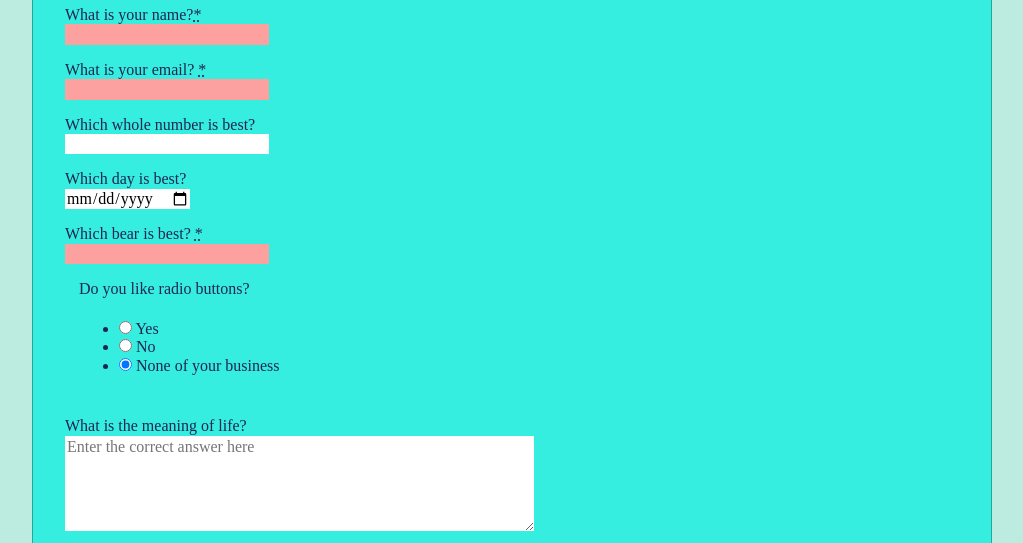
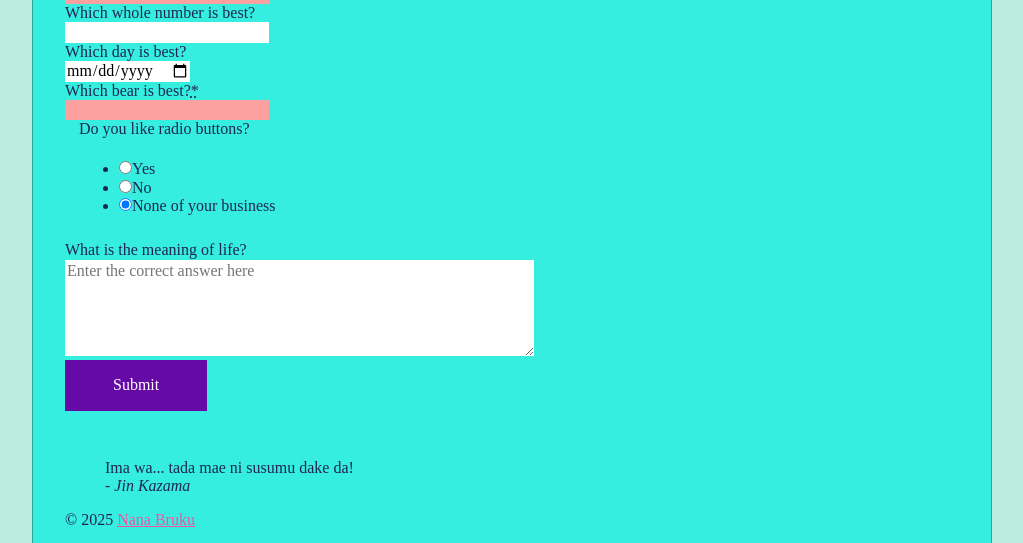
Before and after one commit to NK342-sault/NK342-sault, a plain HTML site: page site/survey.html in a window 1280 px wide. Shown: the part 125-668 px from the top of the page, without its empty margins (128-1151 px from the left). Drawn offline with Linux system fonts and the light colour scheme.

Commit message:
Lab6 Complete

```diff
--- /dev/null
+++ b/site/scripts/nav.js
@@ -0,0 +1,21 @@
+//Creating an array of navigation items
+const navItems = [
+    {href: "index.html", label: "Home"},
+    {href: "links.html", label: "Links"},
+    {href: "glossary.html", label: "Glossary"},
+    {href: "survey.html", label: "Survey"}
+];
+
+//Function to generate the navigation HTML with class for CSS
+function generateNav(items){
+    // Add class 'main-nav' to nav if your CSS uses it
+    const listItems = items.map(item =>
+        `<li><a href="${item.href}">${item.label}</a></li>`
+    ).join("");
+    return `<nav class="main-nav"><ul>${listItems}</ul></nav>`;
+}
+
+//Inserting the navigation into the header
+document.addEventListener("DOMContentLoaded", () => {
+  document.querySelector("header").insertAdjacentHTML("afterbegin", generateNav(navItems));
+});
--- /dev/null
+++ b/site/scripts/survey.js
@@ -0,0 +1,159 @@
+const formFields = [
+    {label: 'What is your name?',
+     type: 'text',
+     name: 'name_field',
+     id: 'name_field',
+     required: true,
+     abbr: true},
+
+    {label: 'What is your email?',
+     type: 'text',
+     name: 'email_field',
+     id: 'email_field',
+     required: true,
+     abbr: true},
+
+    {label: 'Which whole number is best?',
+     type: 'number',
+     name: 'best_whole_number',
+     id: 'best_whole_number',
+     min: 0},
+
+    {label: 'Which day is best?',
+     type: 'date',
+     name: 'best_day',
+     id: 'best_day'},
+
+    {label: 'Which bear is best?',
+     type: 'datalist',
+     name: 'best_bear',
+     id: 'best_bear',
+     list: 'bears',
+     required: true,
+     abbr: true,
+     options: [' ', 'Black', 'Brown', 'Care', 'Panda', 'Polar', 'Teddy']},
+
+
+    {label: 'Do you like radio buttons?',
+     type: 'radio',
+     name: 'enjoys_radio_buttons',
+     options: [
+        { id: 'yes', value: 'yes', label: 'Yes' },
+        { id: 'no', value: 'no', label: 'No' },
+        { id: '?', value: '?', label: 'None of your business', checked: true }
+        ]},
+
+    {label: 'What is the meaning of life?',
+     type: 'textarea',
+     name: 'life',
+     id: 'life_meaning',
+     cols: 50,
+     rows: 5,
+     placeholder: 'Enter the correct answer here'}
+];
+
+function createField(field) {
+    const wrapper = document.createElement("div");
+    wrapper.className = "form-group";
+
+    const label = document.createElement("label");
+    label.htmlFor = field.id || field.name;
+    label.textContent = field.label;
+    if (field.abbr) {
+        const abbr = document.createElement("abbr");
+        abbr.title = "required";
+        abbr.setAttribute("aria-label", "required");
+        abbr.textContent = "*";
+        label.appendChild(abbr);
+    }
+
+    if (field.type === "radio") {
+        const fieldset = document.createElement("fieldset");
+        const legend = document.createElement("legend");
+        legend.appendChild(label);
+        fieldset.appendChild(legend);
+
+        const ul = document.createElement("ul");
+        field.options.forEach(opt => {
+            const li = document.createElement("li");
+            const radio = document.createElement("input");
+            radio.type = "radio";
+            radio.name = field.name;
+            radio.id = opt.id;
+            radio.value = opt.value;
+            if (opt.checked) radio.checked = true;
+
+            const radioLabel = document.createElement("label");
+            radioLabel.htmlFor = opt.id;
+            radioLabel.textContent = opt.label;
+
+            li.appendChild(radio);
+            li.appendChild(radioLabel);
+            ul.appendChild(li);
+        });
+        fieldset.appendChild(ul);
+        wrapper.appendChild(fieldset);
+    } else if (field.type === "datalist") {
+        wrapper.appendChild(label);
+        const input = document.createElement("input");
+        input.setAttribute("list", field.list);
+        input.type = "text";
+        input.name = field.name;
+        input.id = field.id;
+        if (field.required) input.required = true;
+        wrapper.appendChild(input);
+
+        const datalist = document.createElement("datalist");
+        datalist.id = field.list;
+        field.options.forEach(opt => {
+            const option = document.createElement("option");
+            option.value = opt;
+            datalist.appendChild(option);
+        });
+        wrapper.appendChild(datalist);
+    } else if (field.type === "textarea") {
+        wrapper.appendChild(label);
+        const textarea = document.createElement("textarea");
+        textarea.name = field.name;
+        textarea.id = field.id;
+        if (field.cols) textarea.cols = field.cols;
+        if (field.rows) textarea.rows = field.rows;
+        if (field.placeholder) textarea.placeholder = field.placeholder;
+        wrapper.appendChild(textarea);
+    } else {
+        wrapper.appendChild(label);
+        const input = document.createElement("input");
+        input.type = field.type;
+        input.name = field.name;
+        input.id = field.id;
+        if (field.required) input.required = true;
+        if (field.min !== undefined) input.min = field.min;
+        wrapper.appendChild(input);
+    }
+
+    return wrapper;
+}
+
+function buildSurveyForm(fields){
+    const form = document.createElement("form");
+    form.id = "creating-a-web-form";
+
+    fields.forEach(field => {
+        form.appendChild(createField(field));
+    });
+
+    const submitButton = document.createElement("button");
+    submitButton.type = "submit";
+    submitButton.textContent = "Submit";
+    form.appendChild(submitButton);
+
+    return form;
+}
+
+document.addEventListener("DOMContentLoaded", () => {
+    const oldForm = document.getElementById("creating-a-web-form");
+    if (oldForm) {
+        const newForm = buildSurveyForm(formFields);
+        oldForm.replaceWith(newForm);
+    }
+});
--- a/site/survey.html
+++ b/site/survey.html
@@ -16,19 +16,20 @@
 <body>
 <div class="width-wrap">
   <header id="top">
-    <nav>
+<!--    <nav>
       <ul>
         <li><a href="index.html">Home</a></li>
         <li><a href="links.html">Links</a></li>
         <li><a href="glossary.html">Glossary</a></li>
         <li><a href="survey.html">Survey</a></li>
       </ul>
-    </nav><!--Found me!-->
+    </nav>--><!--Found me!-->
   </header>
+  <script src="scripts/nav.js"></script>
 <main>
    <div id="creating-a-web-form">
         <h1>Survey</h1>
-        <form action="https://formspree.io/f/mkgbgaqg" method="POST">
+       <!-- <form action="https://formspree.io/f/mkgbgaqg" method="POST">
             <p>
               <label for="name">What is your name?<abbr title="required" aria-label="required">*</abbr> </label>
             <input type="text" name="name_field" id="name_field" required>
@@ -81,8 +82,9 @@
             <p>
               <button type="submit", id="submit">Send</button>
             </p>
-        </form>
+        </form>-->
    </div>
+    <script src="scripts/survey.js"></script>
 </main>
 
  <footer>
```
Also changed, not shown: site/glossary.html (+4 -2 lines), site/index.html (+6 -4 lines), site/links.html (+3 -4 lines), site/scripts/timetable.js (added, +66 -0 lines).
